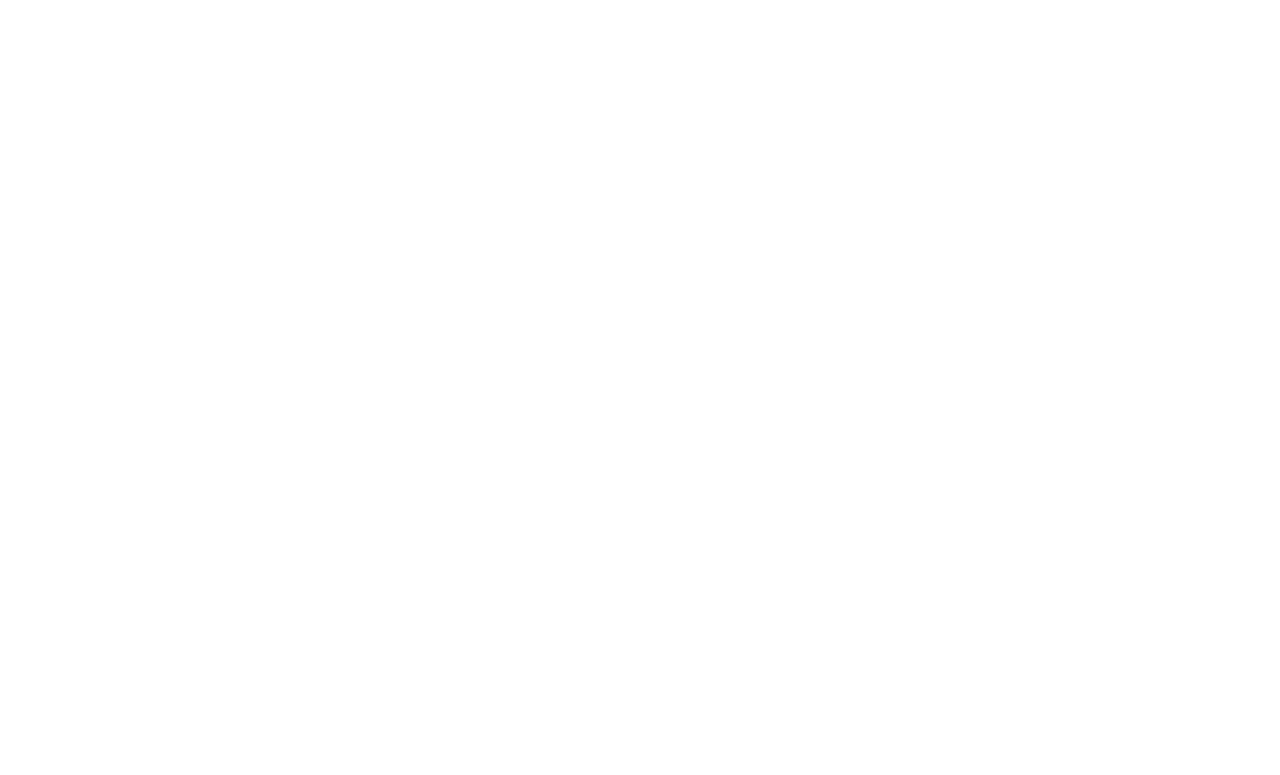
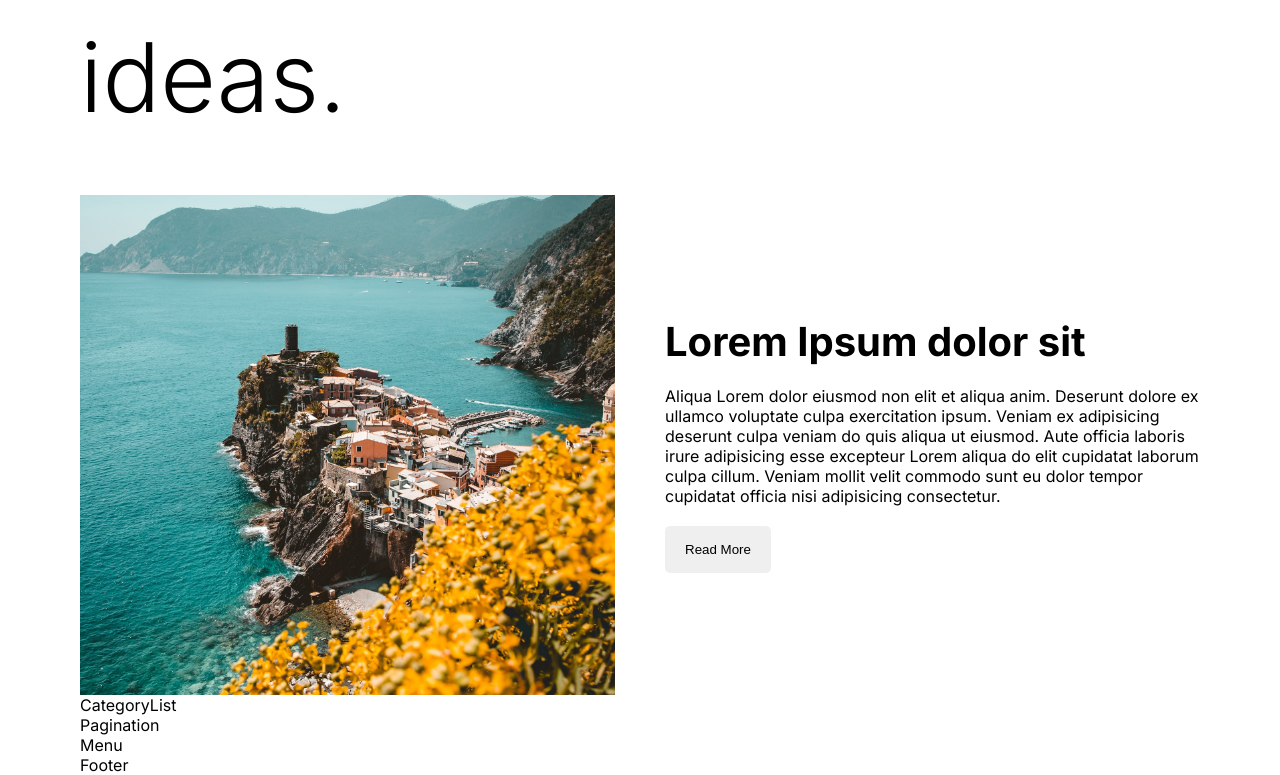
Before and after one commit to sdhanraj300/nextjsblog, a Next.js app: page / in a window 1280 px wide. Shown: the part 343-1118 px from the top of the page. Before the commit the page ends 800 px from the top, so only its background shows below. Built offline with nearby package versions, Linux system fonts and the light colour scheme.

Commit message:
completed home image section

```diff
--- a/src/components/featured/Featured.jsx
+++ b/src/components/featured/Featured.jsx
@@ -1,7 +1,32 @@
 import React from "react";
 import styles from "./featured.module.css";
+import Image from "next/image";
+import Link from "next/link";
 const Featured = () => {
-  return <div className={styles.container}>Featured</div>;
+  return (
+    <div className={styles.container}>
+      <h1 className={styles.title}>
+        <b className={styles.bold}>Hey, Dhanraj here!</b> Discover stories and ideas.
+      </h1>
+      <div className={styles.post}>
+        <div className={styles.imgContainer}>
+          <Image src="/p1.jpeg" alt="" fill className={styles.image} />
+        </div>
+        <div className={styles.textContainer}>
+          <h1 className={styles.postTitle}>Lorem Ipsum dolor sit</h1>
+          <p className={styles.postDescription}>
+            Aliqua Lorem dolor eiusmod non elit et aliqua anim. Deserunt dolore
+            ex ullamco voluptate culpa exercitation ipsum. Veniam ex adipisicing
+            deserunt culpa veniam do quis aliqua ut eiusmod. Aute officia
+            laboris irure adipisicing esse excepteur Lorem aliqua do elit
+            cupidatat laborum culpa cillum. Veniam mollit velit commodo sunt eu
+            dolor tempor cupidatat officia nisi adipisicing consectetur.
+          </p>
+          <button className={styles.button}>Read More</button>
+        </div>
+      </div>
+    </div>
+  );
 };
 
 export default Featured;
--- a/src/components/featured/featured.module.css
+++ b/src/components/featured/featured.module.css
@@ -0,0 +1,43 @@
+.container {
+  margin-top: 30px;
+}
+.title {
+  font-size: 96px;
+  font-weight: 300;
+}
+.post {
+  margin-top: 60px;
+  display: flex;
+  align-items: center;
+  gap: 50px;
+}
+.imgContainer {
+  flex: 1;
+  height: 500px;
+  position: relative;
+}
+.textContainer {
+  flex: 1;
+  display: flex;
+  flex-direction: column;
+  gap: 20px;
+}
+.postTitle {
+  font-size: 40px;
+}
+.image {
+  object-fit: cover;
+}
+
+.postDesc {
+  font-size: 20px;
+  font-weight: 300;
+  color: var(--softTextColor);
+}
+
+.button {
+  padding: 16px 20px;
+  border: none;
+  border-radius: 5px;
+  width: max-content;
+}
```
